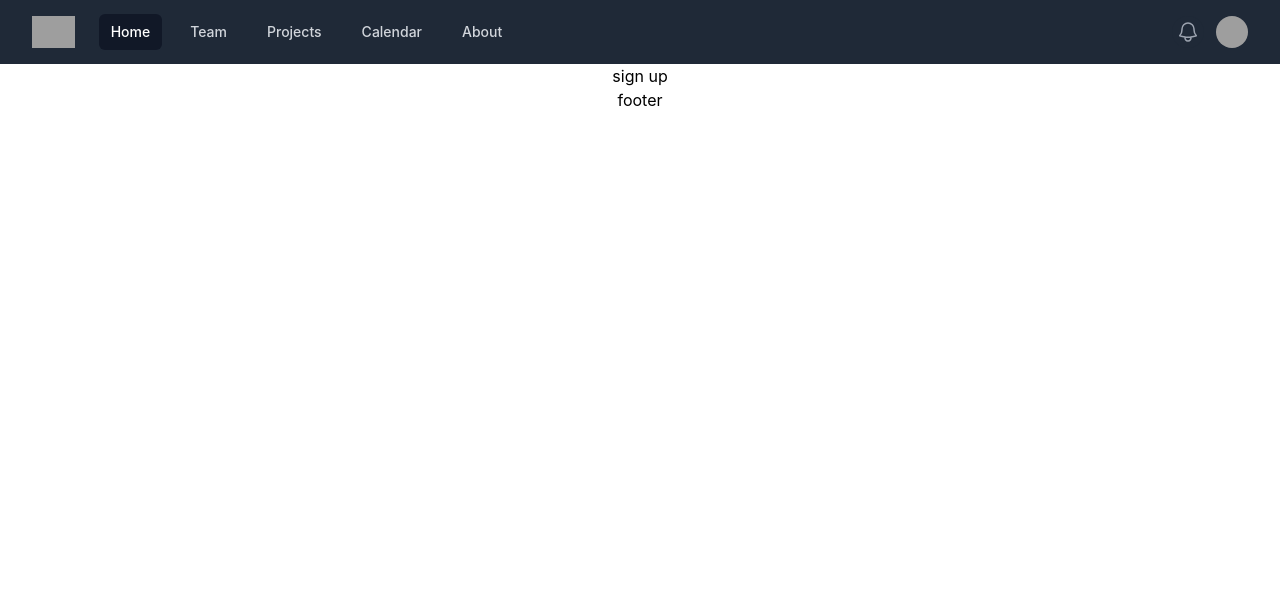
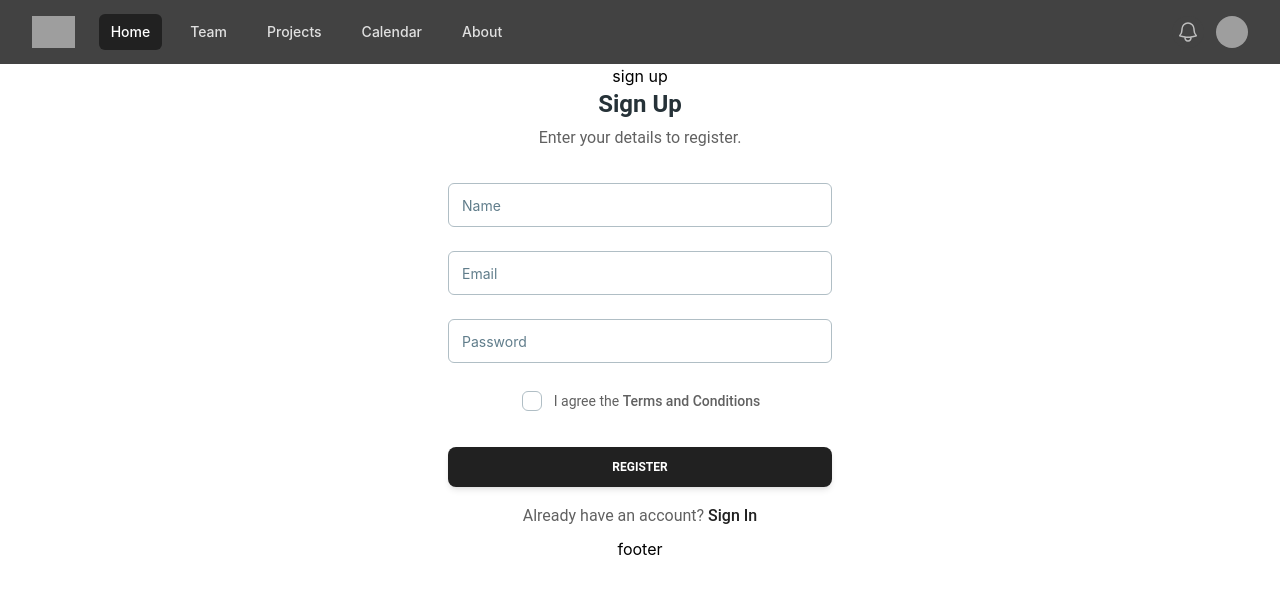
Before and after one commit to MUHAMMADSabbirHossain/red-onion, a React (Create React App) app: page /signup in a window 1280 px wide. Shown: the top 594 px of the page. Built offline with nearby package versions, Linux system fonts and the light colour scheme; grey boxes are pictures that could not be loaded.

Commit message:
metarial ui form added.

```diff
--- a/package.json
+++ b/package.json
@@ -5,6 +5,7 @@
   "dependencies": {
     "@headlessui/react": "^1.7.17",
     "@heroicons/react": "^2.0.18",
+    "@material-tailwind/react": "^2.1.2",
     "@testing-library/jest-dom": "^5.17.0",
     "@testing-library/react": "^13.4.0",
     "@testing-library/user-event": "^13.5.0",
--- a/src/Components/SignUP/SignUp.js
+++ b/src/Components/SignUP/SignUp.js
@@ -1,11 +1,58 @@
 import React from 'react';
 import "./SignUp.css";
+import { Button, Card, Checkbox, Input, Typography } from '@material-tailwind/react';
 
 const SignUp = () => {
     return (
-        <div>
+
+        <section>
+
             sign up
-        </div>
+
+            <Card color="transparent" shadow={false}>
+                <Typography variant="h4" color="blue-gray">
+                    Sign Up
+                </Typography>
+                <Typography color="gray" className="mt-1 font-normal">
+                    Enter your details to register.
+                </Typography>
+                <form className="mt-8 mb-2 w-80 max-w-screen-lg sm:w-96 mx-auto">
+                    <div className="mb-4 flex flex-col gap-6">
+                        <Input size="lg" label="Name" />
+                        <Input size="lg" label="Email" />
+                        <Input type="password" size="lg" label="Password" />
+                    </div>
+                    <Checkbox
+                        label={
+                            <Typography
+                                variant="small"
+                                color="gray"
+                                className="flex items-center font-normal"
+                            >
+                                I agree the
+                                <a
+                                    href="#"
+                                    className="font-medium transition-colors hover:text-gray-900"
+                                >
+                                    &nbsp;Terms and Conditions
+                                </a>
+                            </Typography>
+                        }
+                        containerProps={{ className: "-ml-2.5" }}
+                    />
+                    <Button className="mt-6" fullWidth>
+                        Register
+                    </Button>
+                    <Typography color="gray" className="mt-4 text-center font-normal">
+                        Already have an account?{" "}
+                        <a href="#" className="font-medium text-gray-900">
+                            Sign In
+                        </a>
+                    </Typography>
+                </form>
+            </Card>
+
+        </section>
     );
 };
 
--- a/src/index.js
+++ b/src/index.js
@@ -4,12 +4,13 @@ import './index.css';
 import App from './App';
 import reportWebVitals from './reportWebVitals';
 import { BrowserRouter } from 'react-router-dom';
+import { ThemeProvider } from '@material-tailwind/react';
 
 const root = ReactDOM.createRoot(document.getElementById('root'));
 root.render(
-  <BrowserRouter><React.StrictMode>
+  <BrowserRouter><ThemeProvider><React.StrictMode>
     <App />
-  </React.StrictMode></BrowserRouter>
+  </React.StrictMode></ThemeProvider></BrowserRouter>
 );
 
 // If you want to start measuring performance in your app, pass a function
--- a/tailwind.config.js
+++ b/tailwind.config.js
@@ -1,8 +1,14 @@
 /** @type {import('tailwindcss').Config} */
-module.exports = {
-  content: ["./src/**/*.{js,jsx,ts,tsx}",],
+const withMT = require("@material-tailwind/react/utils/withMT");
+
+module.exports = withMT({
+  content: [
+    "./src/**/*.{js,jsx,ts,tsx}",
+    "path-to-your-node_modules/@material-tailwind/react/components/**/*.{js,ts,jsx,tsx}",
+    "path-to-your-node_modules/@material-tailwind/react/theme/components/**/*.{js,ts,jsx,tsx}",
+  ],
   theme: {
     extend: {},
   },
   plugins: [],
-}
+});
```
Also changed, not shown: 1 other file (tests, documents, lock files or other folders).
